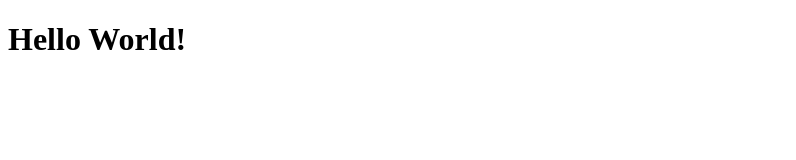
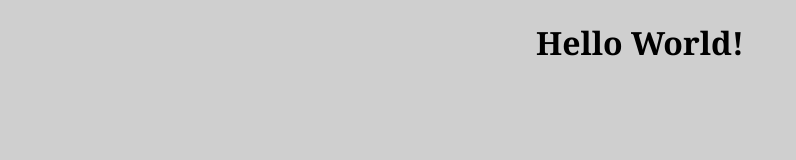
Before and after one commit to markgowen/my-personal-website, a plain HTML site: page index.html in a window 1280 px wide. Shown: the whole page, without its empty margins (0-796 px from the left). Drawn offline with Linux system fonts and the light colour scheme.

Commit message:
add style.css, connect to index.html

```diff
--- a/index.html
+++ b/index.html
@@ -2,6 +2,7 @@
 <html lang="en">
   <head>
     <title>My Personal Website</title>
+    <link rel="stylesheet" href="./style.css" />
   </head>
   <body>
     <h1>Hello World!</h1>
--- /dev/null
+++ b/style.css
@@ -0,0 +1,8 @@
+body {
+    background: rgb(207, 207, 207);
+}
+
+h1 {
+    text-align: center;
+    font-family: Georgia, 'Times New Roman', Times, serif;
+}
```
